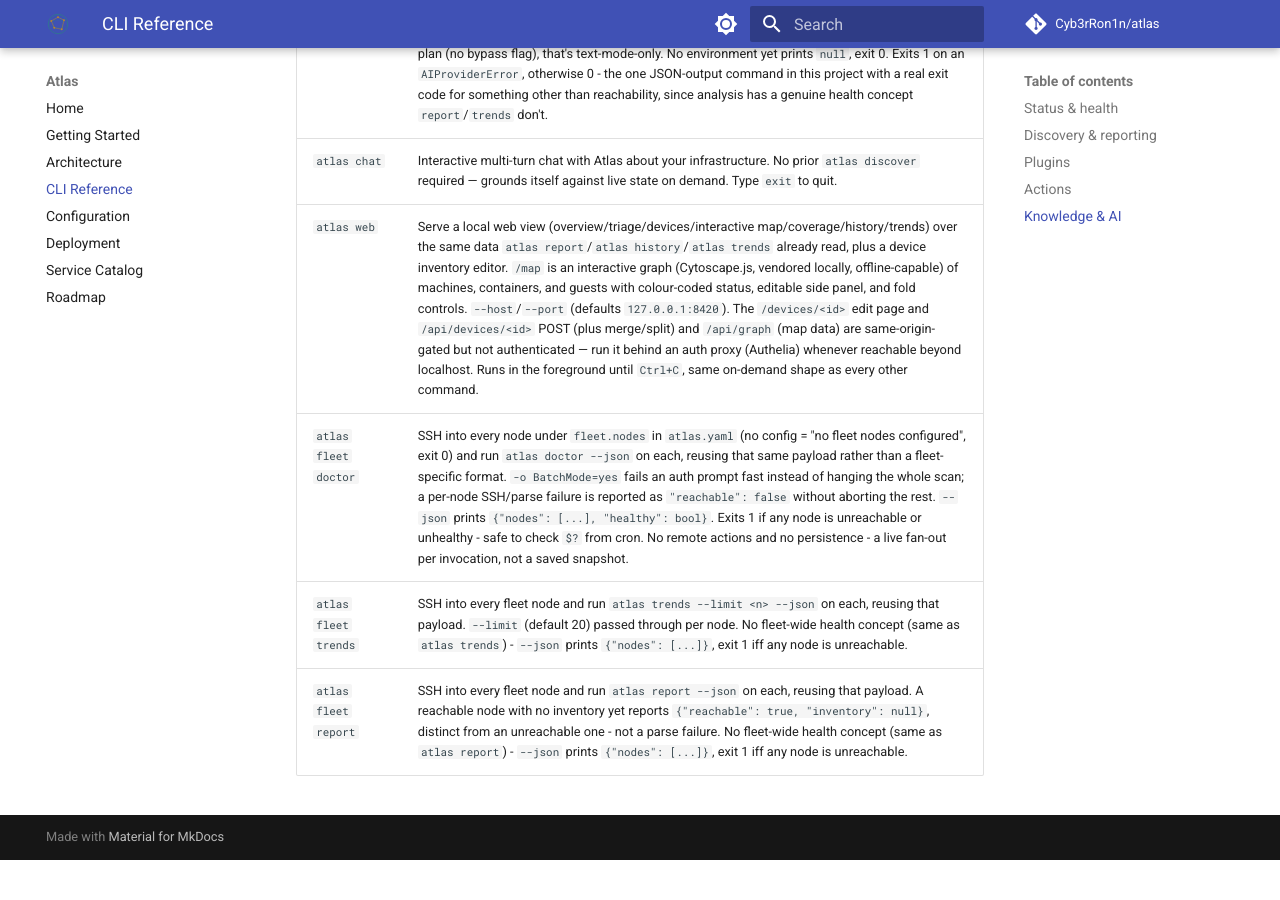
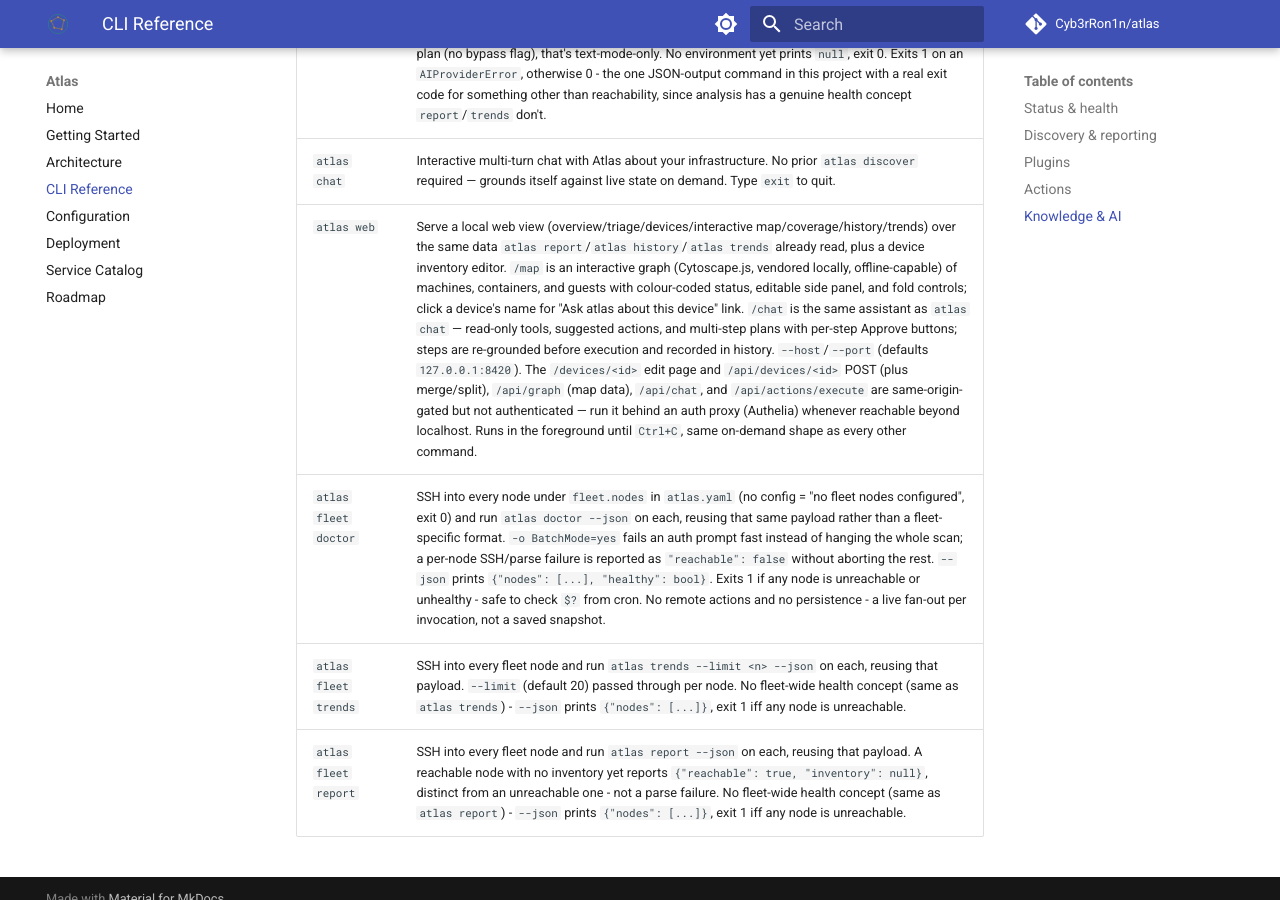
Before and after one commit to Cyb3rRon1n/atlas, an MkDocs documentation site: the page built from docs/cli-reference.md, in a window 1280 px wide and 900 px high, scrolled down 3890 px. Built offline with MkDocs 1.6.1 and Material for MkDocs 9.7.7, drawn with Linux system fonts in a browser that asks for light colours; comment, search, counter and statistics services are not loaded; before the commit the page ends 4750 px from its top, so only the background shows below that.

Commit message:
docs: web chat with approve

```diff
--- a/docs/cli-reference.md
+++ b/docs/cli-reference.md
@@ -59,7 +59,7 @@ Commands that change infrastructure rather than just observe it. All are approva
 | `atlas intelligence` | Display the latest stored environment context. |
 | `atlas analyze` | Analyze the latest environment snapshot with AI — using live tool calls for current state — and print a summary plus recommendations (see [Configuration](configuration.md#intelligence)). `--json` prints `{"summary", "recommendations", "plan", "provider", "model"}` instead - never offers to run a suggested plan (no bypass flag), that's text-mode-only. No environment yet prints `null`, exit 0. Exits 1 on an `AIProviderError`, otherwise 0 - the one JSON-output command in this project with a real exit code for something other than reachability, since analysis has a genuine health concept `report`/`trends` don't. |
 | `atlas chat` | Interactive multi-turn chat with Atlas about your infrastructure. No prior `atlas discover` required — grounds itself against live state on demand. Type `exit` to quit. |
-| `atlas web` | Serve a local web view (overview/triage/devices/interactive map/coverage/history/trends) over the same data `atlas report`/`atlas history`/`atlas trends` already read, plus a device inventory editor. `/map` is an interactive graph (Cytoscape.js, vendored locally, offline-capable) of machines, containers, and guests with colour-coded status, editable side panel, and fold controls. `--host`/`--port` (defaults `127.0.0.1:8420`). The `/devices/<id>` edit page and `/api/devices/<id>` POST (plus merge/split) and `/api/graph` (map data) are same-origin-gated but not authenticated — run it behind an auth proxy (Authelia) whenever reachable beyond localhost. Runs in the foreground until `Ctrl+C`, same on-demand shape as every other command. |
+| `atlas web` | Serve a local web view (overview/triage/devices/interactive map/coverage/history/trends) over the same data `atlas report`/`atlas history`/`atlas trends` already read, plus a device inventory editor. `/map` is an interactive graph (Cytoscape.js, vendored locally, offline-capable) of machines, containers, and guests with colour-coded status, editable side panel, and fold controls; click a device's name for "Ask atlas about this device" link. `/chat` is the same assistant as `atlas chat` — read-only tools, suggested actions, and multi-step plans with per-step Approve buttons; steps are re-grounded before execution and recorded in history. `--host`/`--port` (defaults `127.0.0.1:8420`). The `/devices/<id>` edit page and `/api/devices/<id>` POST (plus merge/split), `/api/graph` (map data), `/api/chat`, and `/api/actions/execute` are same-origin-gated but not authenticated — run it behind an auth proxy (Authelia) whenever reachable beyond localhost. Runs in the foreground until `Ctrl+C`, same on-demand shape as every other command. |
 | `atlas fleet doctor` | SSH into every node under `fleet.nodes` in `atlas.yaml` (no config = "no fleet nodes configured", exit 0) and run `atlas doctor --json` on each, reusing that same payload rather than a fleet-specific format. `-o BatchMode=yes` fails an auth prompt fast instead of hanging the whole scan; a per-node SSH/parse failure is reported as `"reachable": false` without aborting the rest. `--json` prints `{"nodes": [...], "healthy": bool}`. Exits 1 if any node is unreachable or unhealthy - safe to check `$?` from cron. No remote actions and no persistence - a live fan-out per invocation, not a saved snapshot. |
 | `atlas fleet trends` | SSH into every fleet node and run `atlas trends --limit <n> --json` on each, reusing that payload. `--limit` (default 20) passed through per node. No fleet-wide health concept (same as `atlas trends`) - `--json` prints `{"nodes": [...]}`, exit 1 iff any node is unreachable. |
 | `atlas fleet report` | SSH into every fleet node and run `atlas report --json` on each, reusing that payload. A reachable node with no inventory yet reports `{"reachable": true, "inventory": null}`, distinct from an unreachable one - not a parse failure. No fleet-wide health concept (same as `atlas report`) - `--json` prints `{"nodes": [...]}`, exit 1 iff any node is unreachable. |
```
Also changed, not shown: README.md (+2 -2 lines).
